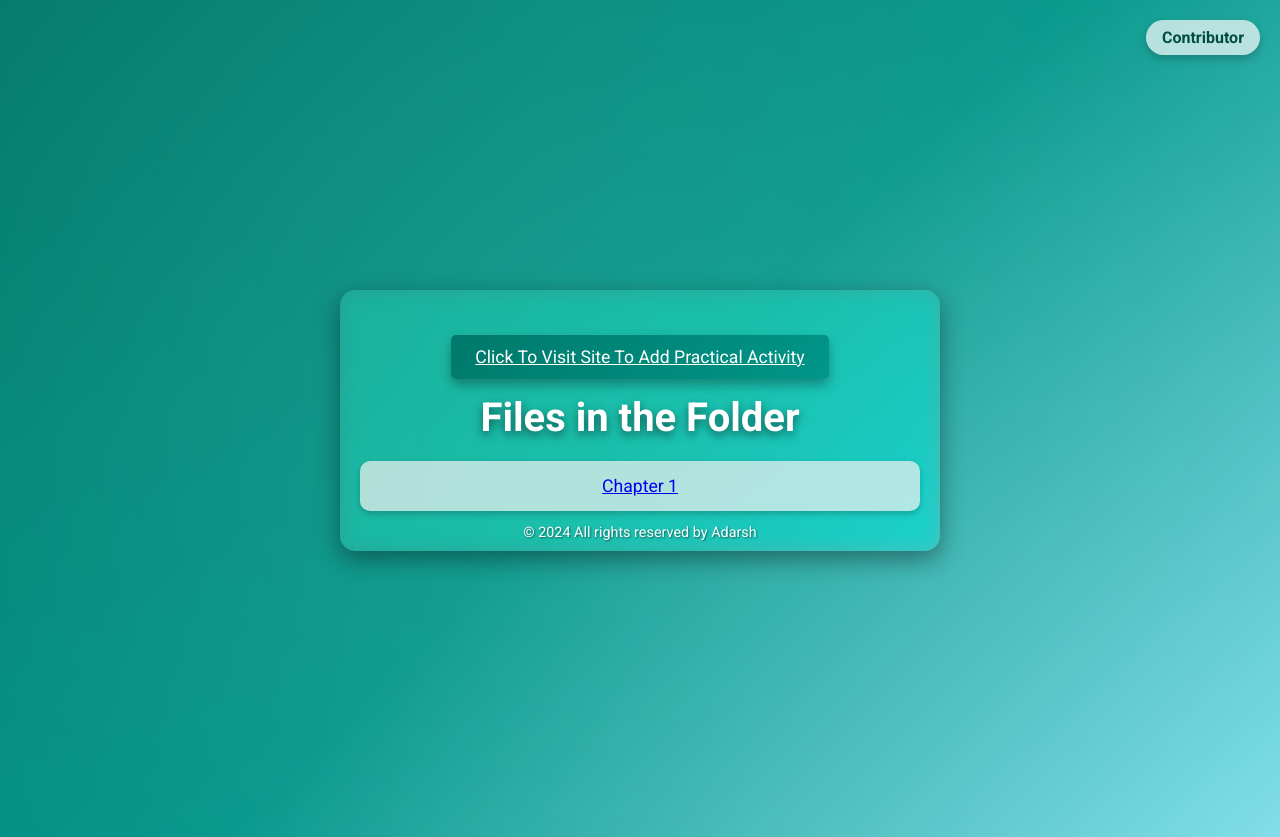
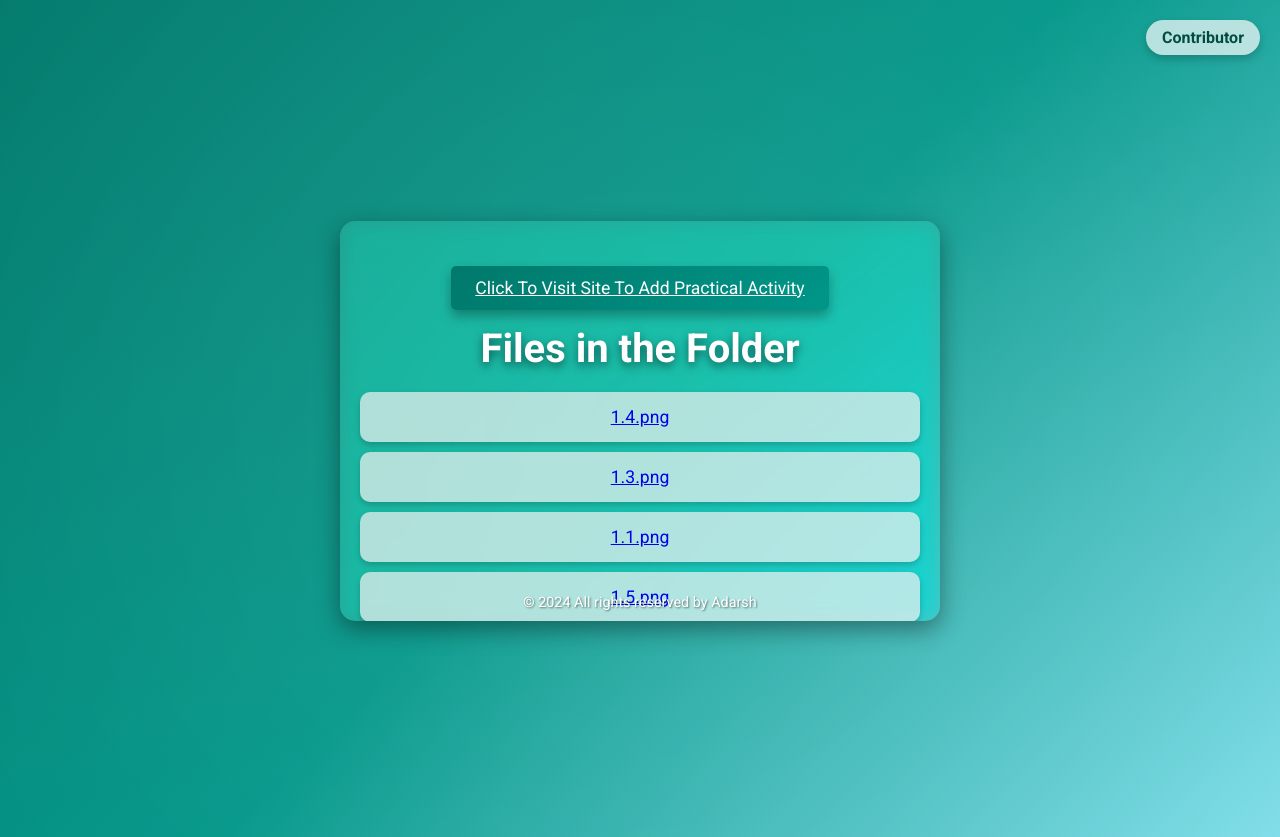
Before and after one commit to adarsh1verma/folder-showing, a Flask app: page / in a window 1280 px wide; the page is wider, and only the part inside the window is pictured. Shown: the top 837 px of that part. Run offline with Flask 3, Linux system fonts and the light colour scheme.

Commit message:
"Deleted 4 PNG files in Chapter 1 and modified templates/index.html by adding CSS styles and properties."

```diff
--- a/templates/index.html
+++ b/templates/index.html
@@ -82,6 +82,7 @@ h1 {
 }
 
 /* Container styling */
+
 .container {
     max-width: 600px;
     width: 100%;
@@ -94,7 +95,10 @@ h1 {
     position: relative;
     transition: transform 0.3s ease, box-shadow 0.3s ease;
     z-index: 2;
+    max-height: 400px; /* Set a max height to limit the height of the container */
+    overflow-y: auto; /* Enable vertical scrolling */
 }
+
 
 .container:hover {
     transform: translateY(-5px);
```
Also changed, not shown: Practical File/1.1.png (renamed from Practical File/Chapter 1/1.1.png), Practical File/1.3.png (renamed from Practical File/Chapter 1/1.3.png), Practical File/1.4.png (renamed from Practical File/Chapter 1/1.4.png), Practical File/1.5.png (renamed from Practical File/Chapter 1/1.5.png).
